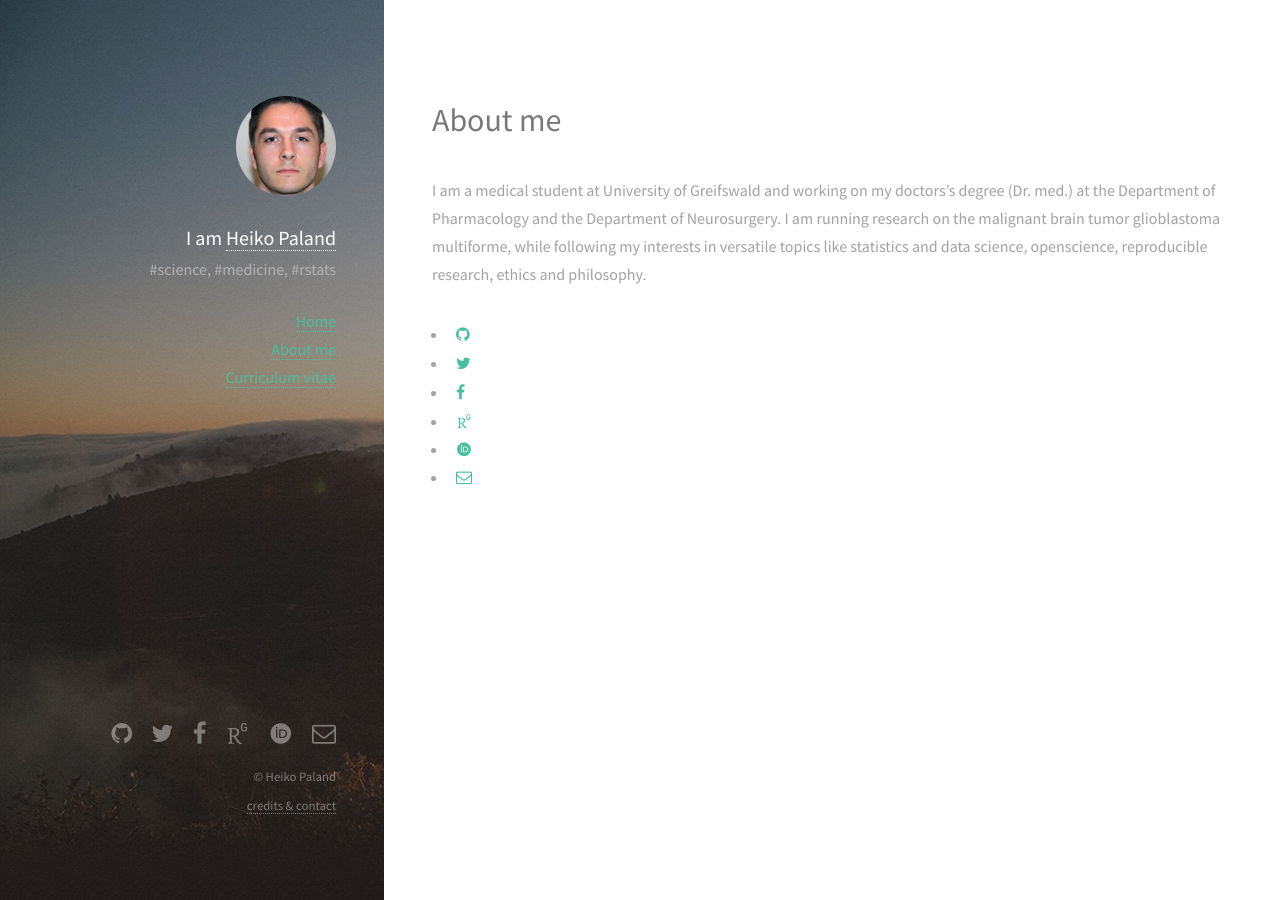
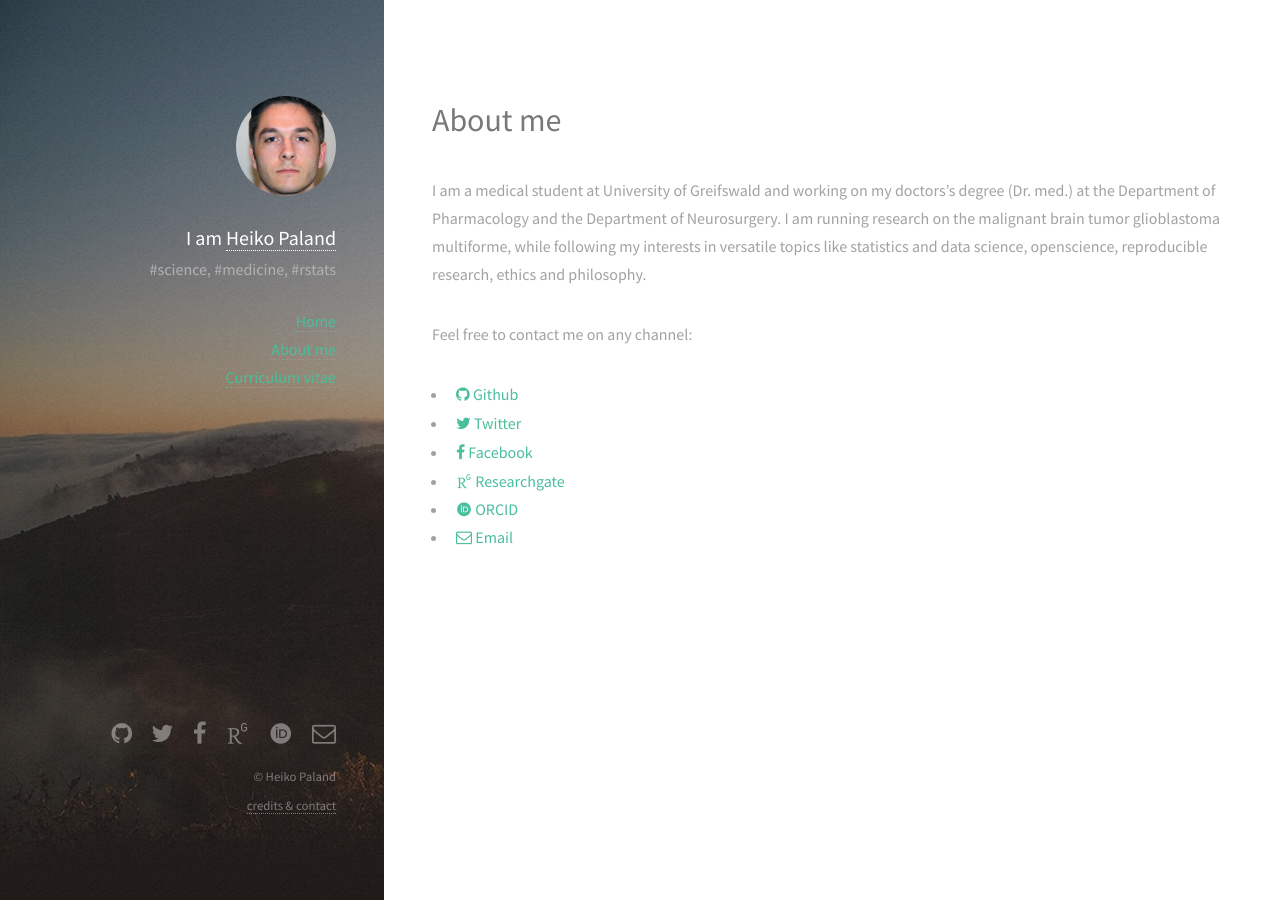
Before and after one commit to old-jekyll-templates/Strata-Jekyll-Theme, a Jekyll site: the page built from about.md, in a window 1280 px wide. Built offline with Jekyll 4.4.1, drawn with Linux system fonts in a browser that asks for light colours; some web fonts are replaced.

Commit message:
added contact details

```diff
--- a/about.md
+++ b/about.md
@@ -5,11 +5,12 @@ title: About me
 
 I am a medical student at University of Greifswald and working on my doctors's degree (Dr. med.) at the Department of Pharmacology and the Department of Neurosurgery.  I am running research on the malignant brain tumor glioblastoma multiforme, while following my interests in versatile topics like statistics and data science, openscience, reproducible research, ethics and philosophy.
 
+Feel free to contact me on any channel:
 <ul>
   {% if site.github_username %}
   <li>
     <a href="https://github.com/{{ site.github_username }}" class="icon fa-github">
-      <span class="label">GitHub</span>
+      Github<span class="label">GitHub</span>
     </a>
   </li>
   {% endif %}
@@ -17,7 +18,7 @@ I am a medical student at University of Greifswald and working on my doctors's d
   {% if site.twitter_username %}
   <li>
     <a href="https://twitter.com/{{ site.twitter_username }}" class="icon fa-twitter">
-      <span class="label">Twitter</span>
+      Twitter<span class="label">Twitter</span>
     </a>
   </li>
   {% endif %}
@@ -25,7 +26,7 @@ I am a medical student at University of Greifswald and working on my doctors's d
   {% if site.linkedin_username %}
   <li>
     <a href="https://linkedin.com/in/{{ site.linkedin_username }}" class="icon fa-linkedin">
-      <span class="label">LinkedIn</span>
+      LinkedIn<span class="label">LinkedIn</span>
     </a>
   </li>
   {% endif %}
@@ -33,7 +34,7 @@ I am a medical student at University of Greifswald and working on my doctors's d
   {% if site.google_plus_username %}
   <li>
     <a href="https://plus.google.com/{{ site.google_plus_username }}" class="icon fa-google-plus">
-      <span class="label">Google+</span>
+      Google+<span class="label">Google+</span>
     </a>
   </li>
   {% endif %}
@@ -41,15 +42,7 @@ I am a medical student at University of Greifswald and working on my doctors's d
   {% if site.facebook_username %}
   <li>
     <a href="https://www.facebook.com/{{ site.facebook_username }}" class="icon fa-facebook">
-      <span class="label">Facebook</span>
-    </a>
-  </li>
-  {% endif %}
-
-  {% if site.dribbble_username %}
-  <li>
-    <a href="#" class="icon ai-researchgate">
-      <span class="label">Dribbble</span>
+      Facebook<span class="label">Facebook</span>
     </a>
   </li>
   {% endif %}
@@ -57,7 +50,7 @@ I am a medical student at University of Greifswald and working on my doctors's d
   {% if site.researchgate_username %}
   <li>
     <a href="https://www.researchgate.net/profile/{{ site.researchgate_username }}" class="icon icon-ai ai-researchgate">
-      <span class="label">Researchgate</span>
+      Researchgate<span class="label">Researchgate</span>
     </a>
   </li>
   {% endif %}
@@ -65,7 +58,7 @@ I am a medical student at University of Greifswald and working on my doctors's d
   {% if site.orcid_username %}
   <li>
     <a href="http://orcid.org/{{ site.orcid_username }}" class="icon icon-ai ai-orcid">
-      <span class="label">ORCID</span>
+      ORCID<span class="label">ORCID</span>
     </a>
   </li>
   {% endif %}
@@ -73,7 +66,7 @@ I am a medical student at University of Greifswald and working on my doctors's d
   {% if site.email %}
   <li>
     <a href="mailto:{{ site.email }}" class="icon fa-envelope-o">
-      <span class="label">Email</span>
+      Email<span class="label">Email</span>
     </a>
   </li>
   {% endif %}
```
